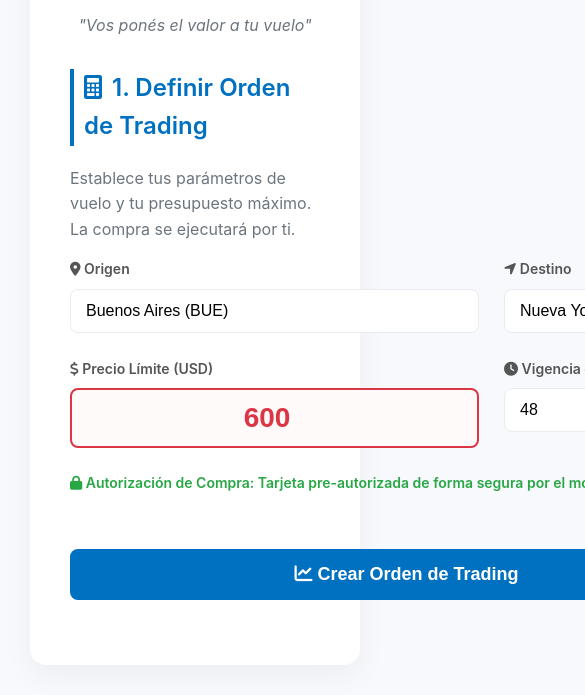
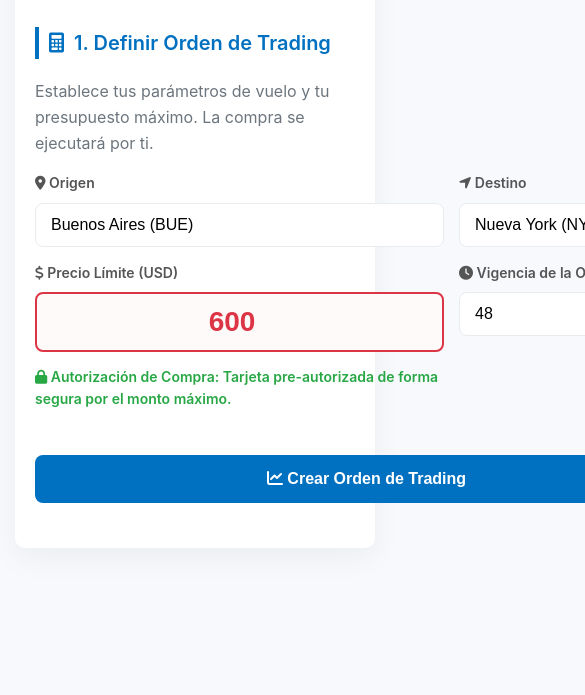
Before and after one commit to marcosgregoric/tradingflight, a plain HTML site: page index.html in a window 390 px wide. Shown: the part 149-844 px from the top of the page, 585 px wide, since content can reach past the window. Drawn offline with Linux system fonts and the light colour scheme.

Commit message:
Update index.html

```diff
--- a/index.html
+++ b/index.html
@@ -3,18 +3,18 @@
 <head>
     <meta charset="UTF-8">
     <meta name="viewport" content="width=device-width, initial-scale=1.0">
-    <title>TradingFlight MVP - Diseño Moderno</title>
+    <title>TradingFlight MVP - Diseño Responsive</title>
     <link rel="stylesheet" href="https://cdnjs.cloudflare.com/ajax/libs/font-awesome/6.0.0-beta3/css/all.min.css">
     <style>
-        /* Paleta de Colores y Tipografía */
+        /* Paleta de Colores y Tipografía (Mantenida) */
         :root {
-            --primary-color: #0070c0; /* Azul Eléctrico para Marca y Acción */
-            --secondary-color: #f7f9fc; /* Fondo muy claro */
+            --primary-color: #0070c0;
+            --secondary-color: #f7f9fc;
             --text-color: #333;
             --light-gray: #e9ecef;
             --success-color: #28a745;
             --danger-color: #dc3545;
-            --font-family: 'Inter', 'Segoe UI', system-ui, sans-serif; /* Fuente moderna */
+            --font-family: 'Inter', 'Segoe UI', system-ui, sans-serif;
             --border-radius: 8px;
         }
 
@@ -166,7 +166,7 @@
             text-align: center;
         }
         .status-waiting {
-            background-color: #fff3cd; /* Amarillo suave */
+            background-color: #fff3cd;
             color: #856404;
         }
         .status-executed {
@@ -224,6 +224,58 @@
         /* Ocultar sección de demo al inicio */
         #active-order-section, #execution-success {
             display: none;
+        }
+
+        /* ======================================= */
+        /* MEDIA QUERIES (OPTIMIZACIÓN MÓVIL) */
+        /* ======================================= */
+        @media (max-width: 600px) {
+            body {
+                padding: 15px; /* Reducir padding general */
+            }
+
+            .container {
+                padding: 20px;
+                border-radius: 10px;
+            }
+
+            /* Ajuste de Títulos */
+            h1 {
+                font-size: 28px;
+            }
+            h2 {
+                font-size: 20px;
+            }
+
+            /* Formulario: de 2 columnas a 1 columna */
+            .form-grid {
+                grid-template-columns: 1fr;
+                gap: 15px;
+            }
+            .full-width {
+                grid-column: 1 / 2; /* Asegurar que ocupe todo el ancho */
+            }
+
+            /* Métricas: de 3 columnas a 1 columna (o 2 si es necesario) */
+            .metric-grid {
+                grid-template-columns: 1fr;
+                gap: 10px;
+            }
+
+            /* Reducir tamaño de fuente en métricas para que quepan */
+            .metric-value {
+                font-size: 24px;
+            }
+
+            .btn-primary {
+                width: 100%;
+                font-size: 16px;
+            }
+
+            /* Botón Cancelar en la sección activa */
+            #active-order-section .btn-primary {
+                width: 100%;
+            }
         }
     </style>
 </head>
```
